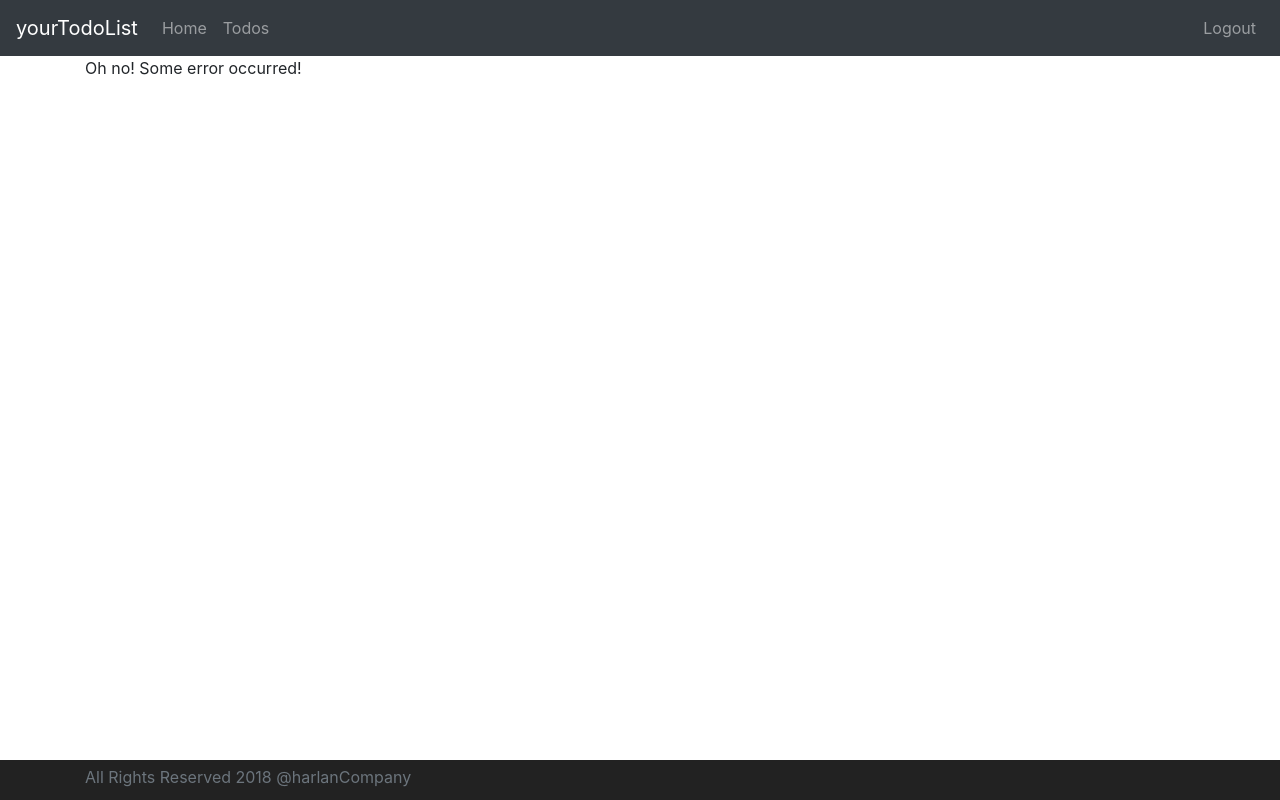
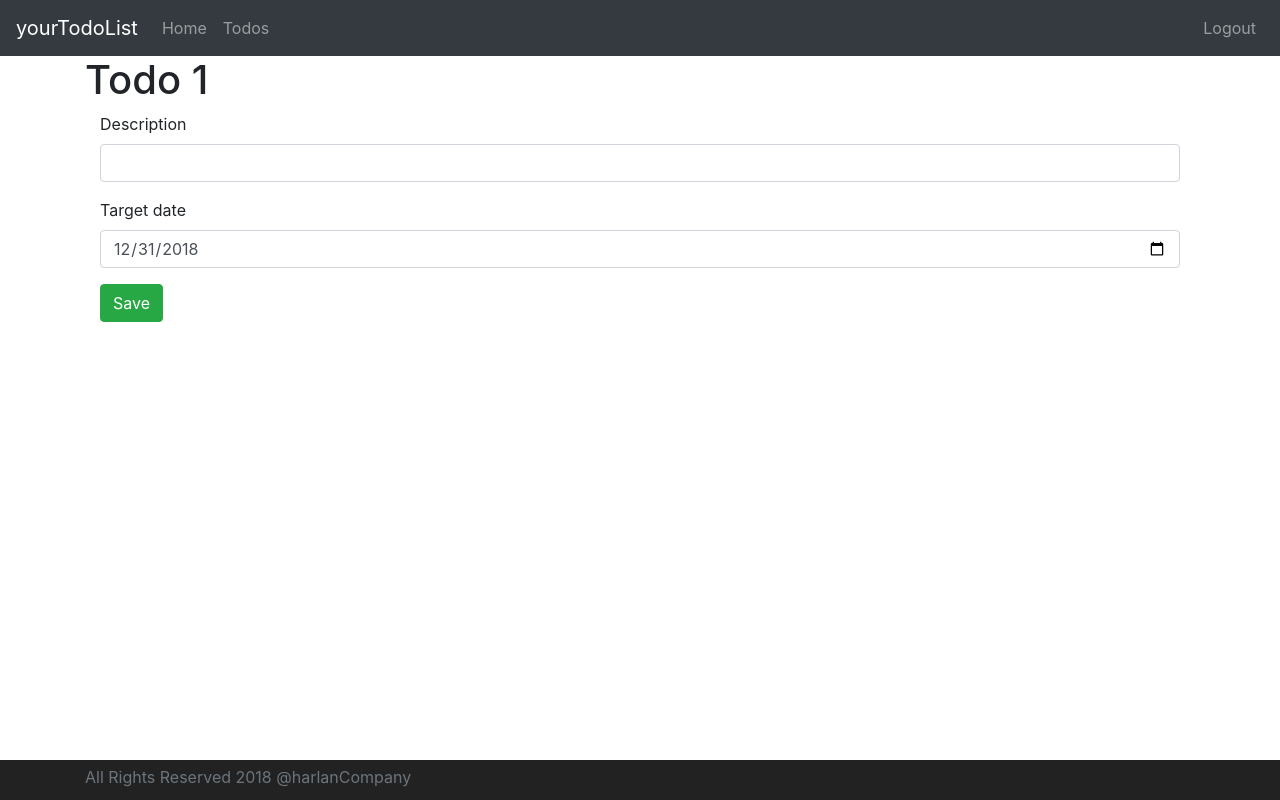
Before and after one commit to lynwis/todo-angular-frontend, an Angular app: page /todos/1 in a window 1280 px wide. Built offline with nearby package versions, Linux system fonts and the light colour scheme; no server answers; sample sign-in values are in the browser's storage.

Commit message:
update todo

```diff
--- a/src/app/app-routing.module.ts
+++ b/src/app/app-routing.module.ts
@@ -8,6 +8,7 @@ import { ErrorComponent } from './error/error.component';
 import { ListTodosComponent } from './list-todos/list-todos.component';
 import { LogoutComponent } from './logout/logout.component';
 import { RouteGuardService } from './service/route-guard.service';
+import { TodoComponent } from './todo/todo.component';
 
 // routes are defined adding objects to this array
 const routes: Routes = [
@@ -19,6 +20,7 @@ const routes: Routes = [
   {path: 'welcome/:name', component: WelcomeComponent, canActivate: [RouteGuardService]},
   {path: 'todos', component: ListTodosComponent, canActivate: [RouteGuardService]},
   {path: 'logout', component: LogoutComponent, canActivate: [RouteGuardService]},
+  {path: 'todos/:id', component: TodoComponent, canActivate: [RouteGuardService]},
 
   {path: '**', component: ErrorComponent}               // everything else goes here
 
--- a/src/app/app.module.ts
+++ b/src/app/app.module.ts
@@ -13,6 +13,7 @@ import { MenuComponent } from './menu/menu.component';
 import { FooterComponent } from './footer/footer.component';
 import { LogoutComponent } from './logout/logout.component';
 import { HttpClientModule } from '@angular/common/http';
+import { TodoComponent } from './todo/todo.component';
 
 // every angular Component has to be associated with an angular Module!
 
@@ -25,7 +26,8 @@ import { HttpClientModule } from '@angular/common/http';
     ListTodosComponent,
     MenuComponent,
     FooterComponent,
-    LogoutComponent
+    LogoutComponent,
+    TodoComponent
   ],
   imports: [
     BrowserModule,
--- a/src/app/list-todos/list-todos.component.html
+++ b/src/app/list-todos/list-todos.component.html
@@ -9,7 +9,8 @@
         <th>Description</th>
         <th>Target Date</th>
         <th>Completed?</th>
-        <th>Actions</th>
+        <th>Delete</th>
+        <th>Update</th>
       </tr>
     </thead>
     <tbody>
@@ -19,6 +20,8 @@
         <td>{{todo.targetDate | date | uppercase}}</td>
         <td>{{todo.done}}</td>
         <td><button (click)="deleteTodo(todo.id)" class="btn btn-sm btn-warning">Delete</button></td>
+        <td><button (click)="updateTodo(todo.id)" class="btn btn-sm btn-success">Update</button></td>
+
       </tr>
     </tbody>
   </table>
--- a/src/app/list-todos/list-todos.component.ts
+++ b/src/app/list-todos/list-todos.component.ts
@@ -1,5 +1,6 @@
 import { Component, OnInit } from '@angular/core';
 import { TodoDataService } from '../service/data/todo-data.service';
+import { Router } from '@angular/router';
 
 // a TS file is, afterall, still a JS module, so i can create any number of classes inside of it
 export class Todo {
@@ -28,7 +29,8 @@ export class ListTodosComponent implements OnInit {
   message: string;
 
   constructor(
-    private todoService: TodoDataService
+    private todoService: TodoDataService,
+    private router: Router
   ) { }
 
   ngOnInit() {
@@ -55,4 +57,9 @@ export class ListTodosComponent implements OnInit {
     )
   }
 
+  updateTodo(id) {
+    console.log(`Todo ${id} updating...`);
+    this.router.navigate(['todos', id]);
+  }
+
 }
--- a/src/app/service/data/todo-data.service.ts
+++ b/src/app/service/data/todo-data.service.ts
@@ -15,6 +15,10 @@ export class TodoDataService {
     return this.http.get<Todo[]>(`http://localhost:8080/users/${userName}/todos`);
   }
 
+  retrieveTodo(userName: string, id) {
+    return this.http.get<Todo>(`http://localhost:8080/users/${userName}/todos/${id}`);
+  }
+
   deleteTodo(userName: string, id) {
     return this.http.delete(`http://localhost:8080/users/${userName}/todos/${id}`);
   }
--- /dev/null
+++ b/src/app/todo/todo.component.html
@@ -0,0 +1,22 @@
+<h1>Todo {{todo.id}}</h1>
+<div class="container">
+  <fieldset class="form-group">
+    <label>Description</label>
+    <input type="text" [(ngModel)]="todo.description" name="description" required="required"
+      class="form-control">
+  </fieldset>
+
+  <!-- here we are splitting the ngModel in model and event handling  -->
+  <!-- the model part takes care of mapping the value to the html  -->
+  <!-- the event handler listens on the change event on the model, and updates the value from what it gets from the event -->
+  <fieldset class="form-group">
+    <label>Target date</label>
+    <input type="date"
+      [ngModel]="todo.targetDate | date:'yyyy-MM-dd'"
+      (ngModelChange)="todo.targetDate = $event"
+      name="targetDate" required="required"
+      class="form-control">
+  </fieldset>
+
+  <button class="btn btn-small btn-success" (click)="saveTodo()">Save</button>
+</div>
--- /dev/null
+++ b/src/app/todo/todo.component.ts
@@ -0,0 +1,37 @@
+import { Component, OnInit } from '@angular/core';
+import { TodoDataService } from '../service/data/todo-data.service';
+import { Todo } from '../list-todos/list-todos.component';
+import { ActivatedRoute } from '@angular/router';
+
+@Component({
+  selector: 'app-todo',
+  templateUrl: './todo.component.html',
+  styleUrls: ['./todo.component.css']
+})
+export class TodoComponent implements OnInit {
+
+  id: number;
+  todo: Todo;
+
+  constructor(
+    private todoService: TodoDataService,
+    private route: ActivatedRoute
+  ) { }
+
+  ngOnInit() {
+    this.id = this.route.snapshot.params['id'];
+    // we are loading the Todo asynchronously! when it's ready, the page might have already loaded, giving an error in console
+    // using a "dummy" fixes this problem, the user will be shown something very quickly
+    this.todo = new Todo(1, '', false, new Date());
+    this.todoService.retrieveTodo('pippo', this.id)
+      .subscribe(
+        response => {
+          console.log(`retrieving todo ${response.id}`)
+          this.todo = response;
+        }
+      );
+  }
+
+
+
+}
```
Also changed, not shown: src/app/todo/todo.component.css (added), 1 other file (tests, documents, lock files or other folders).
